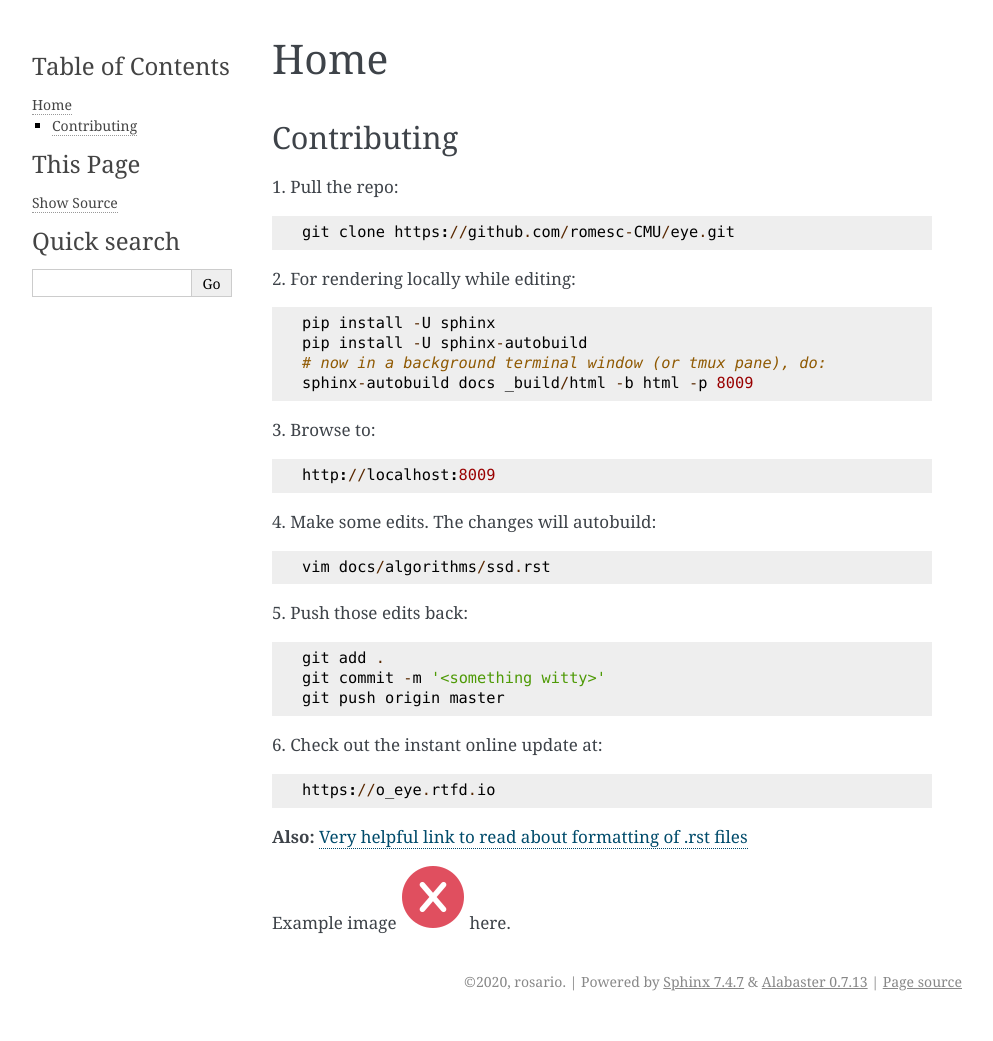
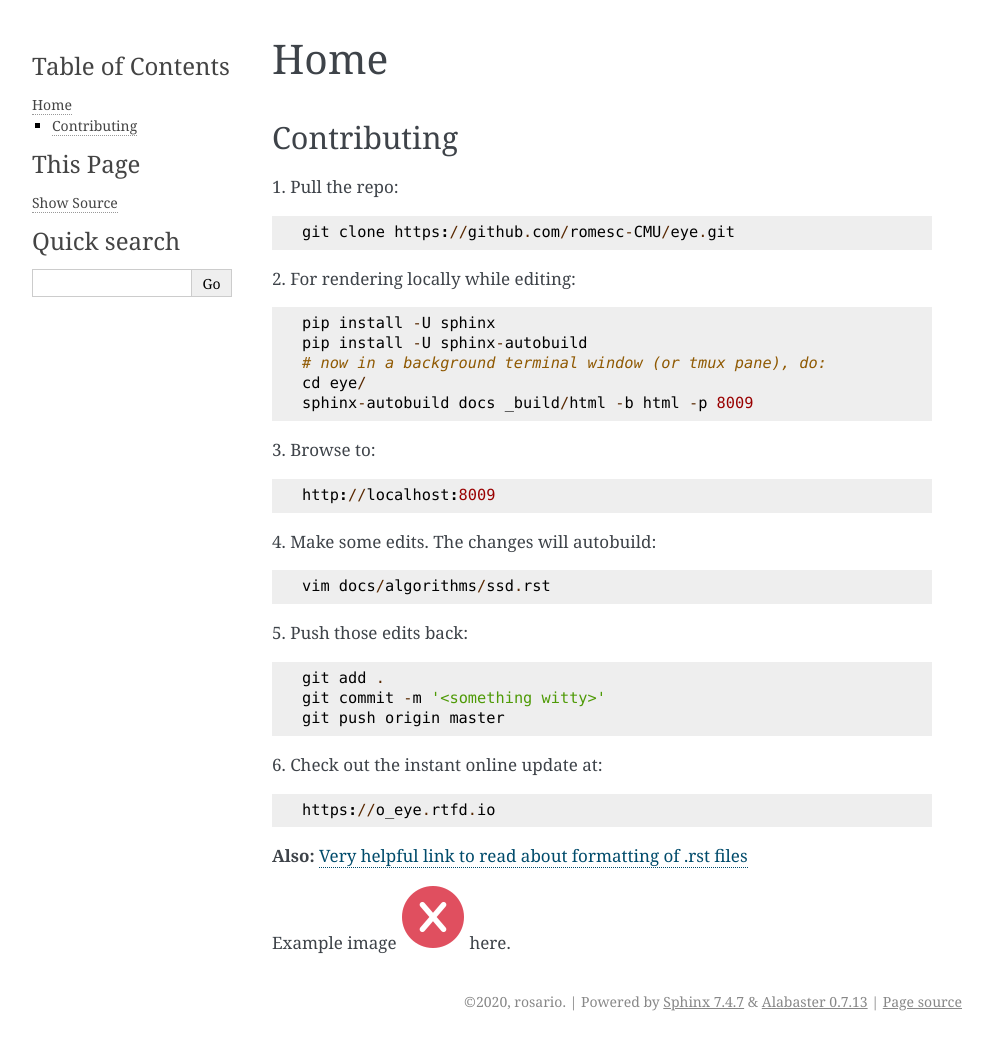
Before and after one commit to romesco/eye, a Sphinx documentation site: the page built from docs/index.rst, in a window 1280 px wide. Shown: the whole page, without its empty margins (148-1141 px from the left). Built offline with Sphinx 7.4.7, drawn with Linux system fonts in a browser that asks for light colours; pages that are not in the unit, such as notebooks, are missing from menus.

```diff
--- /dev/null
+++ b/docs/hardware/compute/jetson_xavier_nx.rst
@@ -0,0 +1,2 @@
+Jetson Xavier NX
+=================
--- a/docs/index.rst
+++ b/docs/index.rst
@@ -21,6 +21,7 @@ Contributing
     pip install -U sphinx
     pip install -U sphinx-autobuild
     # now in a background terminal window (or tmux pane), do:
+    cd eye/
     sphinx-autobuild docs _build/html -b html -p 8009
 
 3. Browse to:
```
